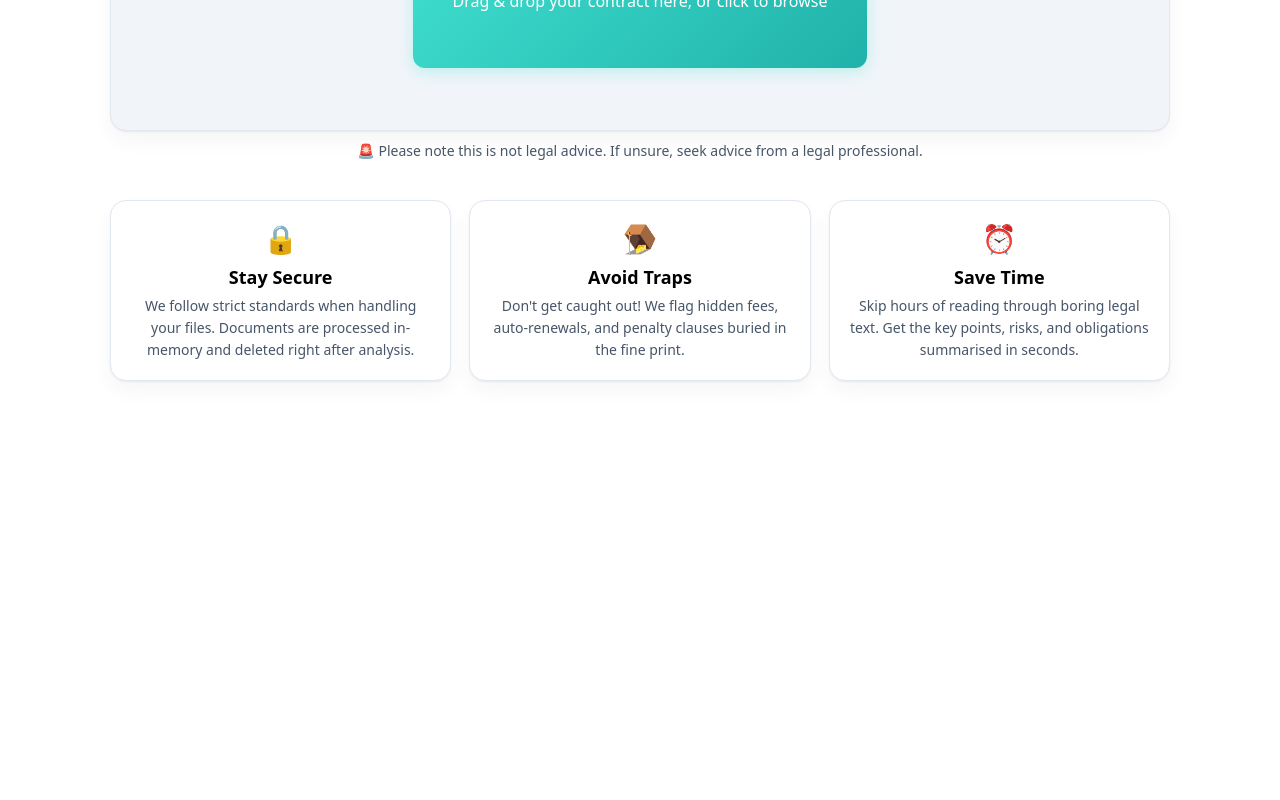
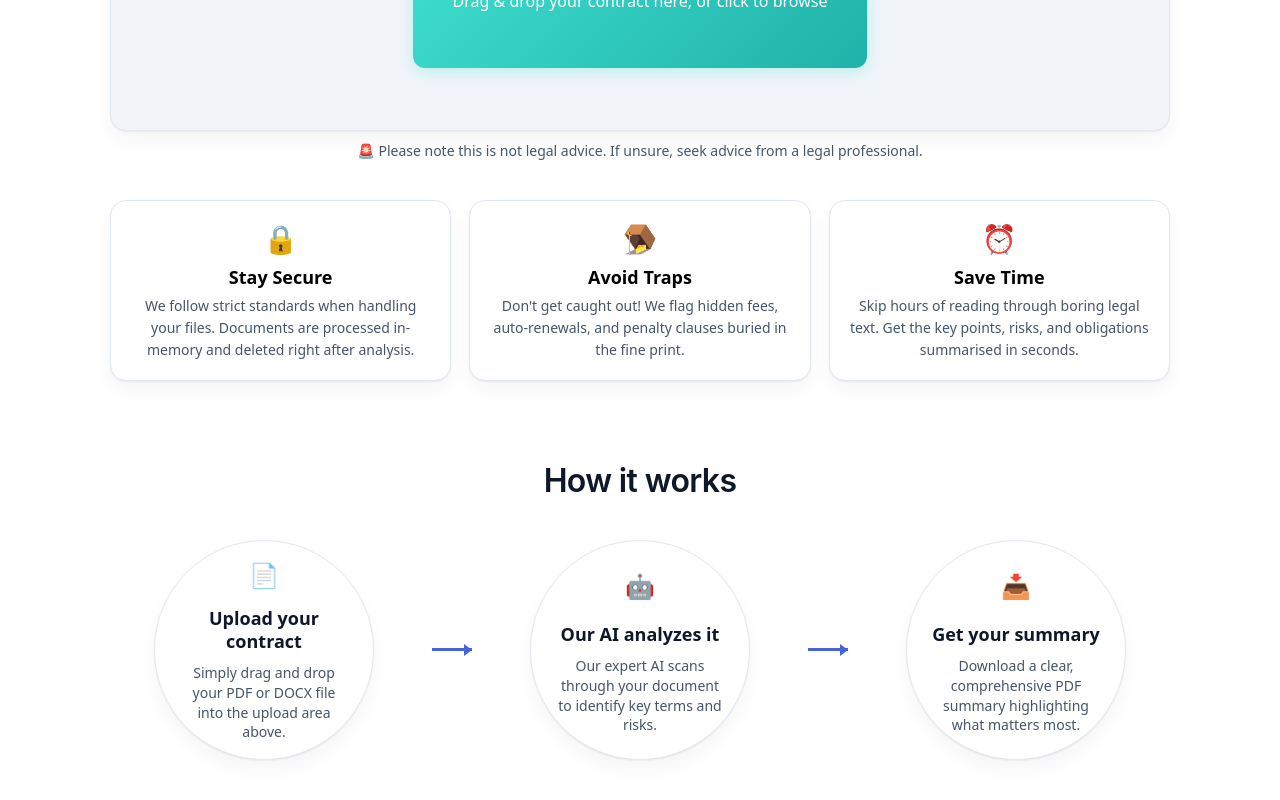
Before and after one commit to phillipscompany/contract-reader, a Next.js app in the folder contract-ai/: page / in a window 1280 px wide. Shown: the part 382-1182 px from the top of the page. Before the commit the page ends 867 px from the top, so only its background shows below. Built offline with nearby package versions, Linux system fonts and the light colour scheme.

Commit message:
Add workflow section with horizontal layout, larger circles, and straight arrows between steps

```diff
--- a/contract-ai/pages/index.tsx
+++ b/contract-ai/pages/index.tsx
@@ -81,6 +81,31 @@ export default function Home() {
             </p>
           </article>
         </section>
+
+        <section className="workflow">
+          <h2 className="workflow__title">How it works</h2>
+          <div className="workflow__path">
+            <div className="workflow__step">
+              <div className="workflow__icon">📄</div>
+              <h3 className="workflow__step-title">Upload your contract</h3>
+              <p className="workflow__step-text">Simply drag and drop your PDF or DOCX file into the upload area above.</p>
+            </div>
+            <div className="workflow__arrow workflow__arrow--down"></div>
+
+            <div className="workflow__step">
+              <div className="workflow__icon">🤖</div>
+              <h3 className="workflow__step-title">Our AI analyzes it</h3>
+              <p className="workflow__step-text">Our expert AI scans through your document to identify key terms and risks.</p>
+            </div>
+            <div className="workflow__arrow workflow__arrow--right"></div>
+
+            <div className="workflow__step">
+              <div className="workflow__icon">📥</div>
+              <h3 className="workflow__step-title">Get your summary</h3>
+              <p className="workflow__step-text">Download a clear, comprehensive PDF summary highlighting what matters most.</p>
+            </div>
+          </div>
+        </section>
       </main>
     </>
   );
--- a/contract-ai/styles/globals.css
+++ b/contract-ai/styles/globals.css
@@ -196,3 +196,124 @@ a { color: inherit; }
   0% { transform: rotate(0deg); }
   100% { transform: rotate(360deg); }
 }
+
+/* WORKFLOW */
+.workflow {
+  max-width: 1100px;
+  margin: 60px auto 80px;
+  padding: 0 20px;
+  text-align: center;
+}
+
+.workflow__title {
+  font-size: 32px;
+  font-weight: 600;
+  color: var(--text);
+  margin: 0 0 40px;
+  font-family: 'Inter', -apple-system, BlinkMacSystemFont, 'Segoe UI', Roboto, sans-serif;
+  letter-spacing: -0.02em;
+  text-align: center;
+}
+
+.workflow__path {
+  display: grid;
+  grid-template-areas: "step1 arrow1 step2 arrow2 step3";
+  grid-template-columns: auto auto auto auto auto;
+  gap: 30px;
+  align-items: center;
+  justify-items: center;
+  max-width: 1000px;
+  margin: 0 auto;
+  position: relative;
+}
+
+.workflow__step:nth-child(1) { grid-area: step1; }
+.workflow__step:nth-child(3) { grid-area: step2; }
+.workflow__step:nth-child(5) { grid-area: step3; }
+
+@media (max-width: 900px) {
+  .workflow__path {
+    grid-template-areas:
+      "step1"
+      "step2"
+      "step3";
+    grid-template-columns: 1fr;
+    grid-template-rows: auto auto auto;
+    gap: 30px;
+  }
+}
+
+.workflow__step {
+  background: #fff;
+  border: 1px solid var(--border);
+  border-radius: 50%;
+  width: 220px;
+  height: 220px;
+  padding: 24px;
+  box-shadow: var(--shadow);
+  transition: transform 0.2s ease, box-shadow 0.2s ease;
+  display: flex;
+  flex-direction: column;
+  align-items: center;
+  justify-content: center;
+  text-align: center;
+  position: relative;
+  z-index: 2;
+}
+
+.workflow__step:hover {
+  transform: translateY(-2px);
+  box-shadow: 0 4px 12px rgba(15, 23, 42, 0.08), 0 20px 25px rgba(15, 23, 42, 0.06);
+}
+
+.workflow__icon {
+  width: 56px;
+  height: 56px;
+  display: flex;
+  align-items: center;
+  justify-content: center;
+  font-size: 24px;
+  margin: 0 0 16px;
+}
+
+.workflow__step-title {
+  font-size: 18px;
+  font-weight: 600;
+  color: var(--text);
+  margin: 0 0 10px;
+  line-height: 1.3;
+}
+
+.workflow__step-text {
+  color: var(--muted);
+  font-size: 14px;
+  line-height: 1.4;
+  margin: 0;
+}
+
+/* Straight arrows between steps */
+.workflow__arrow {
+  width: 40px;
+  height: 3px;
+  background: var(--primary);
+  position: relative;
+}
+
+.workflow__arrow::after {
+  content: '';
+  position: absolute;
+  right: 0;
+  top: 50%;
+  width: 0;
+  height: 0;
+  border-top: 6px solid transparent;
+  border-bottom: 6px solid transparent;
+  border-left: 8px solid var(--primary);
+  transform: translateY(-50%);
+}
+
+@media (max-width: 900px) {
+  .workflow__arrow {
+    display: none;
+  }
+}
```
